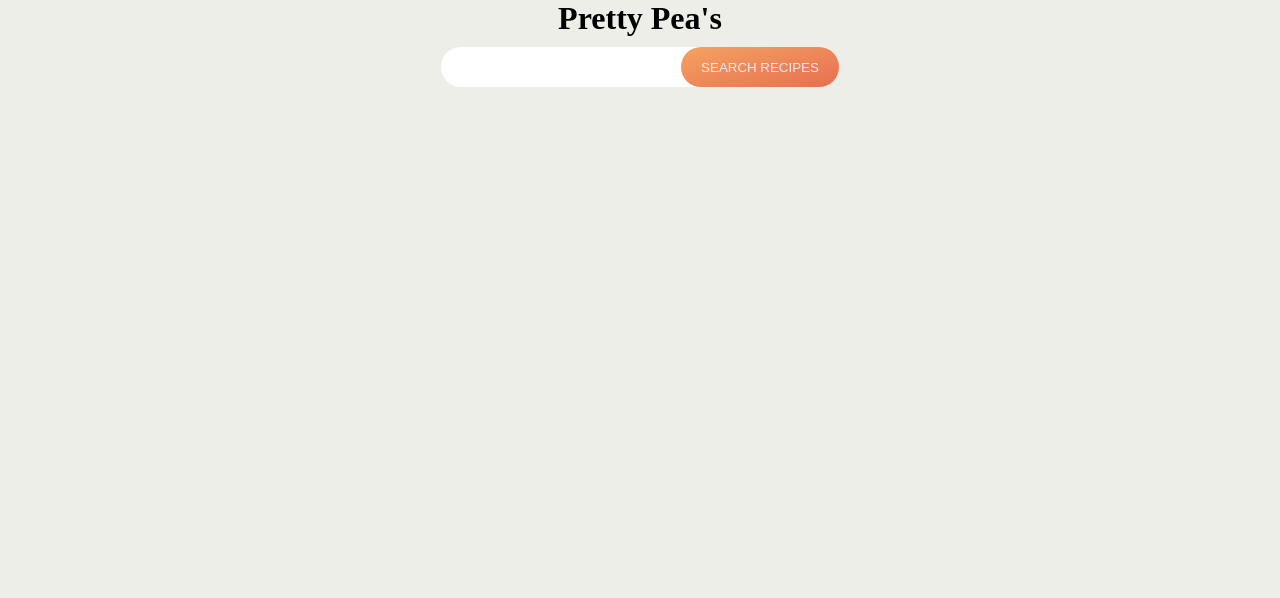
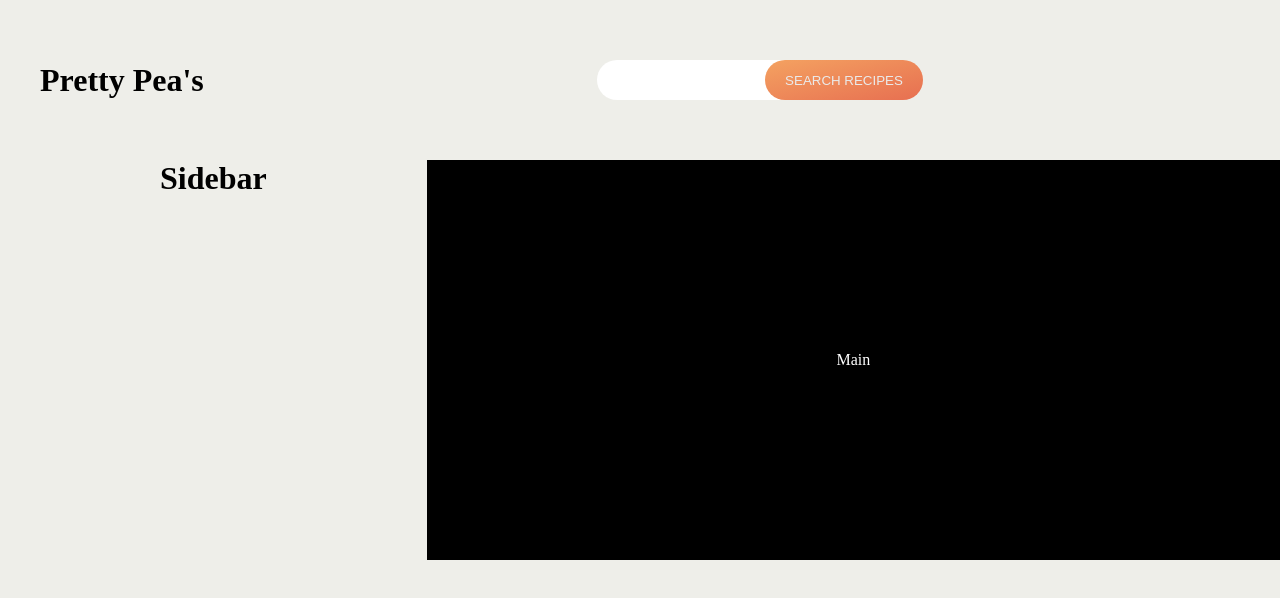
Before and after one commit to Rickperez87/pretty-peas, a React (Vite) app: page / in a window 1280 px wide. Shown: the top 598 px of the page. Built offline with nearby package versions, Linux system fonts and the light colour scheme.

Commit message:
set container grid layout & style layoutcomponents

```diff
--- a/src/components/App/App.tsx
+++ b/src/components/App/App.tsx
@@ -1,13 +1,16 @@
 import React from "react";
-import Searchbar from "../Searchbar/Searchbar";
+import Header from "../Header/Header";
+import Sidebar from "../Sidebar/Sidebar";
+import MainContent from "../MainContent/MainContent";
 import "./base.scss";
 
 export default function App() {
   return (
     <>
       <div className="container">
-        <h1>Pretty Pea's</h1>
-        <Searchbar />
+        <Header />
+        <Sidebar />
+        <MainContent />
       </div>
     </>
   );
--- a/src/components/App/base.scss
+++ b/src/components/App/base.scss
@@ -20,13 +20,8 @@ button {
   margin: 1rem;
 }
 .container {
-  max-width: 120rem;
-  margin: 0 auto;
+  display: grid;
+  grid-template-columns: repeat(3, 1fr);
+  grid-template-rows: 20vh 30vh 20vh auto;
+  text-align: center;
 }
-h1,
-h2,
-h3 {
-  display: flex;
-  align-items: center;
-  justify-content: center;
-}
--- /dev/null
+++ b/src/components/Header/Header.tsx
@@ -0,0 +1,14 @@
+import React from "react";
+import Searchbar from "../Searchbar/Searchbar";
+import "./style.scss";
+
+const Header = () => {
+  return (
+    <header className="header">
+      <h1 className="logo">Pretty Pea's</h1>
+      <Searchbar />
+    </header>
+  );
+};
+
+export default Header;
--- /dev/null
+++ b/src/components/Header/style.scss
@@ -0,0 +1,11 @@
+.header {
+  grid-column: 1 / 4;
+  display: flex;
+  align-items: center;
+  justify-content: flex-start;
+  padding: 0 4rem;
+}
+.logo {
+  margin-right: auto;
+  text-align: center;
+}
--- /dev/null
+++ b/src/components/MainContent/MainContent.tsx
@@ -0,0 +1,7 @@
+import React from "react";
+import "./style.scss";
+const MainContent = () => {
+  return <div className="main-content">Main</div>;
+};
+
+export default MainContent;
--- /dev/null
+++ b/src/components/MainContent/style.scss
@@ -0,0 +1,9 @@
+.main-content {
+  grid-column: 2/4;
+  grid-row: 2/4;
+  background: #000;
+  color: #fff;
+  display: flex;
+  align-items: center;
+  justify-content: center;
+}
--- a/src/components/Searchbar/Searchbar.tsx
+++ b/src/components/Searchbar/Searchbar.tsx
@@ -24,7 +24,7 @@ export default function Searchbar() {
     setTerm(target.value);
   };
   return (
-    <>
+    <div className="searchbar">
       <form className="searchbar__form" onSubmit={(e) => handleSubmit(e)}>
         <input
           className="searchbar__input"
@@ -36,6 +36,6 @@ export default function Searchbar() {
         />
         <button className="searchbar__btn">Search Recipes</button>
       </form>
-    </>
+    </div>
   );
 }
--- a/src/components/Searchbar/style.scss
+++ b/src/components/Searchbar/style.scss
@@ -1,4 +1,7 @@
 .searchbar {
+  grid-column: 1/2;
+  grid-row: 1 / span 3;
+  flex-basis: 80%;
   &__form {
     display: flex;
     justify-content: center;
@@ -25,5 +28,8 @@
     border: none;
     padding: 1rem 2rem;
     background: linear-gradient(to bottom right, #f4a261, #e76f51);
+    &:hover {
+      cursor: pointer;
+    }
   }
 }
--- /dev/null
+++ b/src/components/Sidebar/Sidebar.tsx
@@ -0,0 +1,11 @@
+import React from "react";
+import "./style";
+
+const Sidebar = () => {
+  return (
+    <div className="sidebar">
+      <h1>Sidebar</h1>
+    </div>
+  );
+};
+export default Sidebar;
--- /dev/null
+++ b/src/components/Sidebar/style.scss
@@ -0,0 +1,5 @@
+.sidebar {
+  grid-column: 1/2;
+  grid-row: 2 / 4;
+  background: #fff;
+}
```
